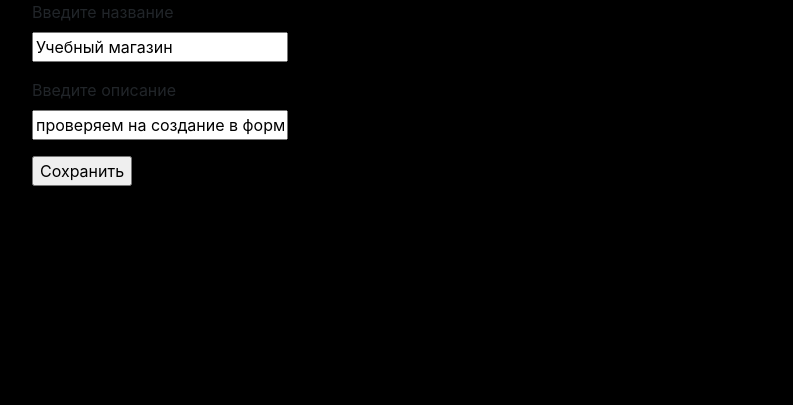
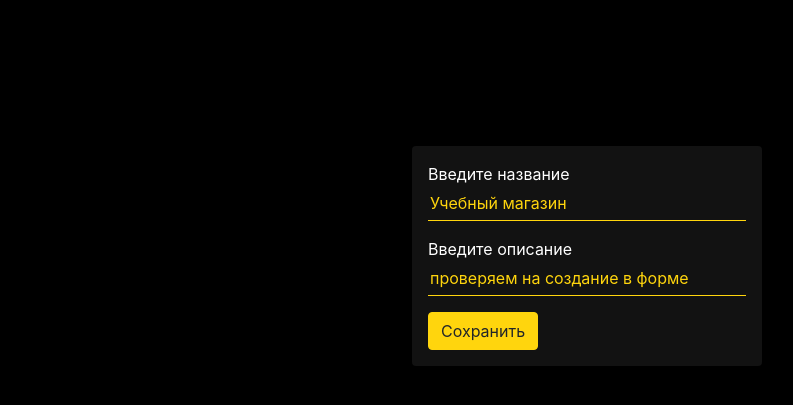
Before and after one commit to Ivanov-Vladislav/DataBase, a Django app: page /edit/1/ in a window 1280 px wide. Shown: the part 90-495 px from the top of the page, without its empty margins (53-846 px from the left). Run offline with Django 3.2, Linux system fonts and the light colour scheme; data comes from the database, SQL or seed files in the repository; both versions use the stored data as it was after the commit; some libraries are stand-ins or nearby versions.

Commit message:
Style edit

```diff
--- a/main/templates/main/edit.html
+++ b/main/templates/main/edit.html
@@ -6,18 +6,18 @@
 
 
 {% block content %}
-<div class="container">
-    <form method="POST">
+<div class="main-section form-block">
+    <form method="POST" class="form">
         {% csrf_token %}
-        <p>
-            <label>Введите название</label><br>
+        <p class="mb-3">
+            <label  class="m-0">Введите название</label>
             <input type="text" name="title" value="{{todo.title}}" />
         </p>
-        <p>
-            <label>Введите описание</label><br>
+        <p class="mb-3">
+            <label  class="m-0">Введите описание</label>
             <input type="text" name="description" value="{{todo.description}}" />
         </p>
-        <input type="submit" value="Сохранить" >
+        <input class="btn btn-warning" type="submit" value="Сохранить" >
     </form>
 </div>
 {% endblock %}
```
Also changed, not shown: db.sqlite3, media/images/full_4g8l51ys.png (added).
